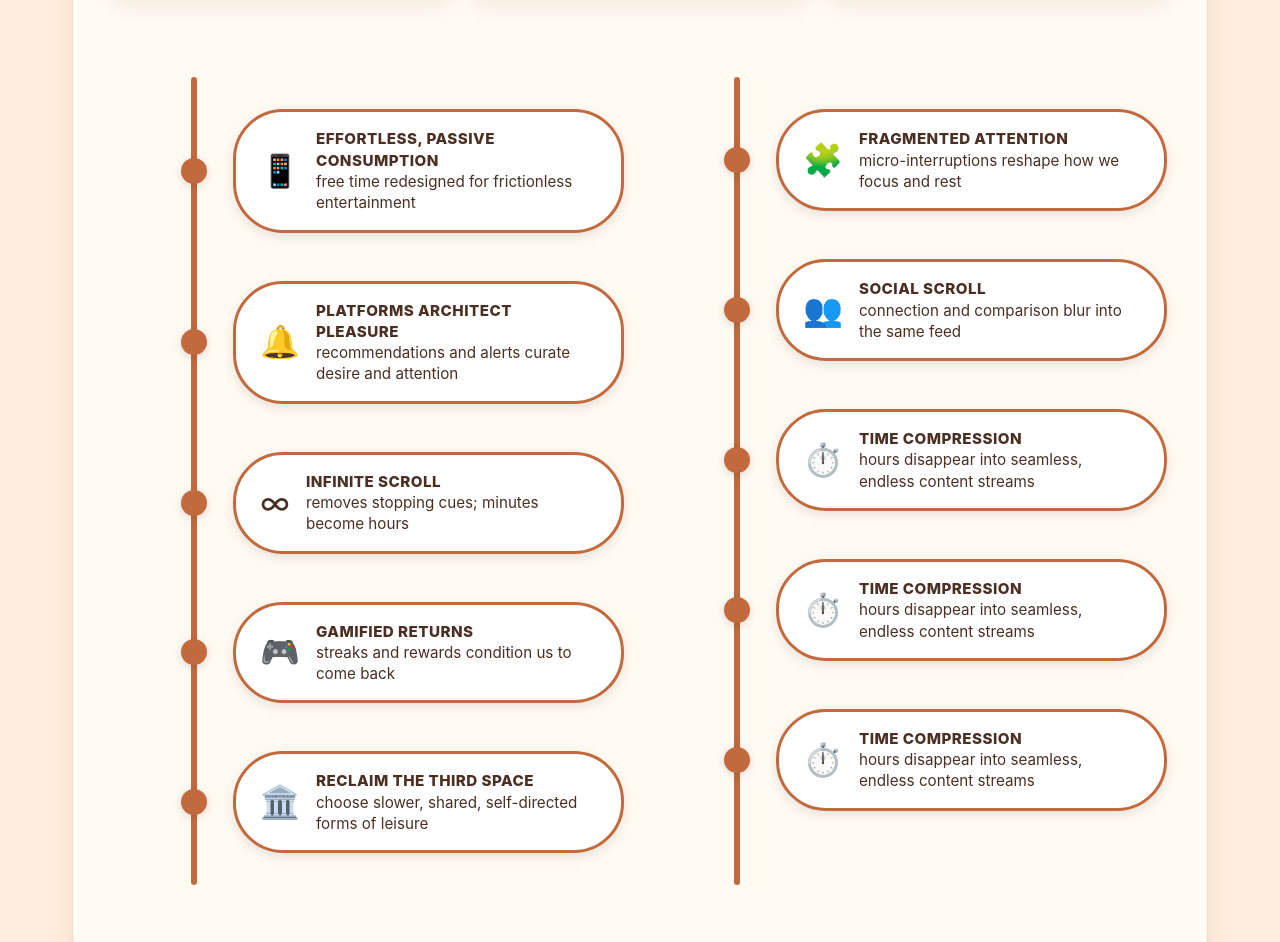
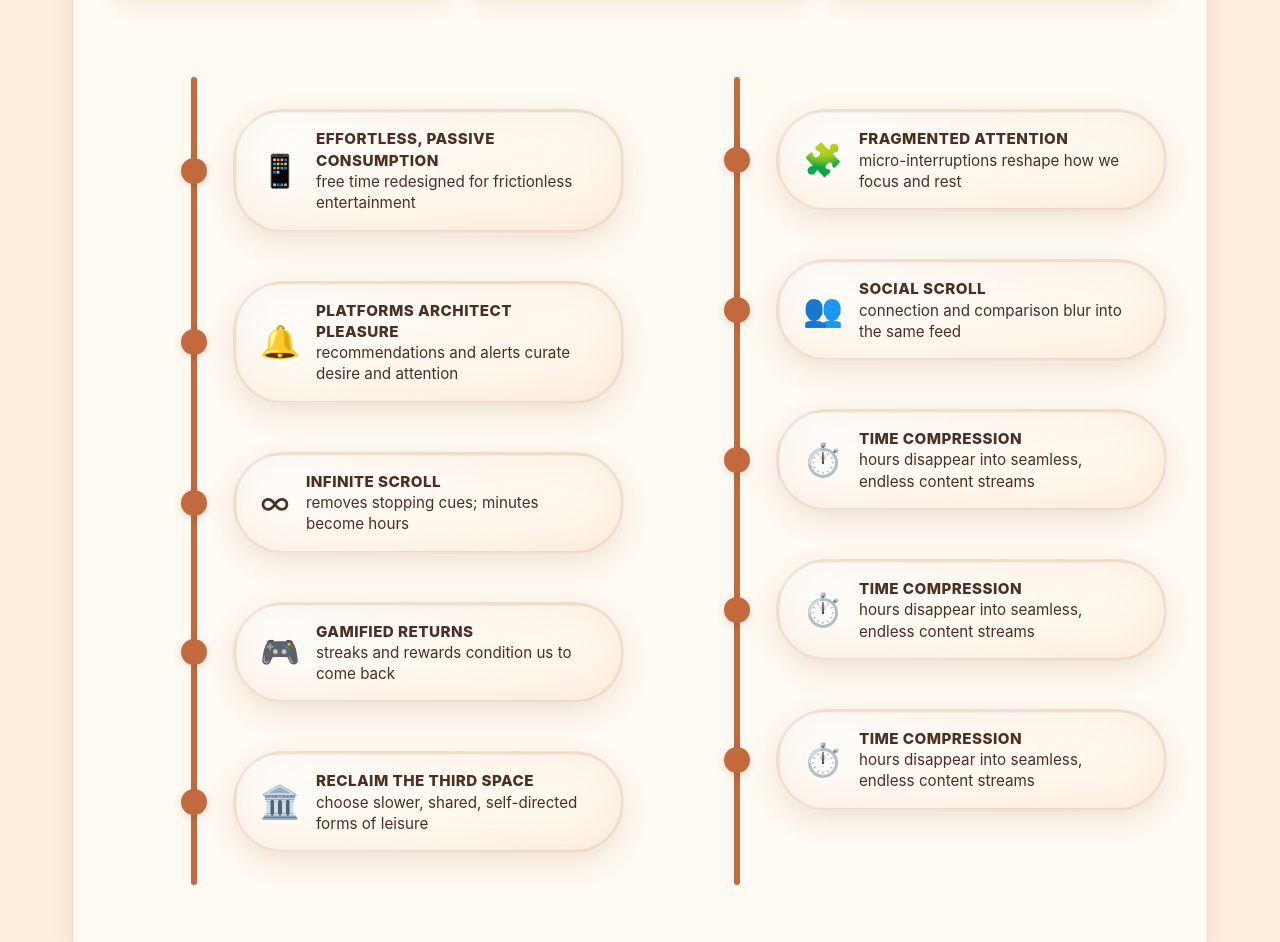
Before and after one commit to EltaBajrami/digital-leisure, a website built with Vite: page index.html in a window 1280 px wide. Shown: the part 1129-2071 px from the top of the page. Built offline with nearby package versions, Linux system fonts and the light colour scheme; a web font is replaced by a local one.

Commit message:
changing the style

```diff
--- a/src/style.css
+++ b/src/style.css
@@ -1359,6 +1359,23 @@ footer {
   border: 3px solid var(--hover-accent);
   box-shadow: 0 4px 12px rgba(0,0,0,0.1);
   transition: transform 0.2s ease, box-shadow 0.2s ease;
+  /* organic map surface + subtle graph overlay */
+  background:
+    linear-gradient(to right, rgba(0,0,0,0.035) 1px, transparent 1px),
+    linear-gradient(to bottom, rgba(0,0,0,0.03) 1px, transparent 1px),
+    radial-gradient(1200px 420px at 10% 15%, rgba(255, 255, 255, 0.9), transparent 60%),
+    radial-gradient(900px 380px at 90% 20%, rgba(255, 245, 225, 0.7), transparent 65%),
+    radial-gradient(700px 500px at 30% 85%, rgba(255, 230, 199, 0.55), transparent 70%),
+    radial-gradient(600px 450px at 85% 80%, rgba(255, 214, 170, 0.5), transparent 72%),
+    radial-gradient(400px 300px at 55% 45%, rgba(230, 200, 160, 0.25), transparent 75%),
+    linear-gradient(180deg, #fff8ee, #fff1e0);
+
+     box-shadow:
+    0 10px 28px rgba(154, 81, 37, 0.14),
+    inset 0 0 40px rgba(154, 81, 37, 0.06);
+
+  border: 3px solid rgba(154, 81, 37, 0.14);
+  overflow: hidden;
 }
 
 .timeline-badge:hover {
```
